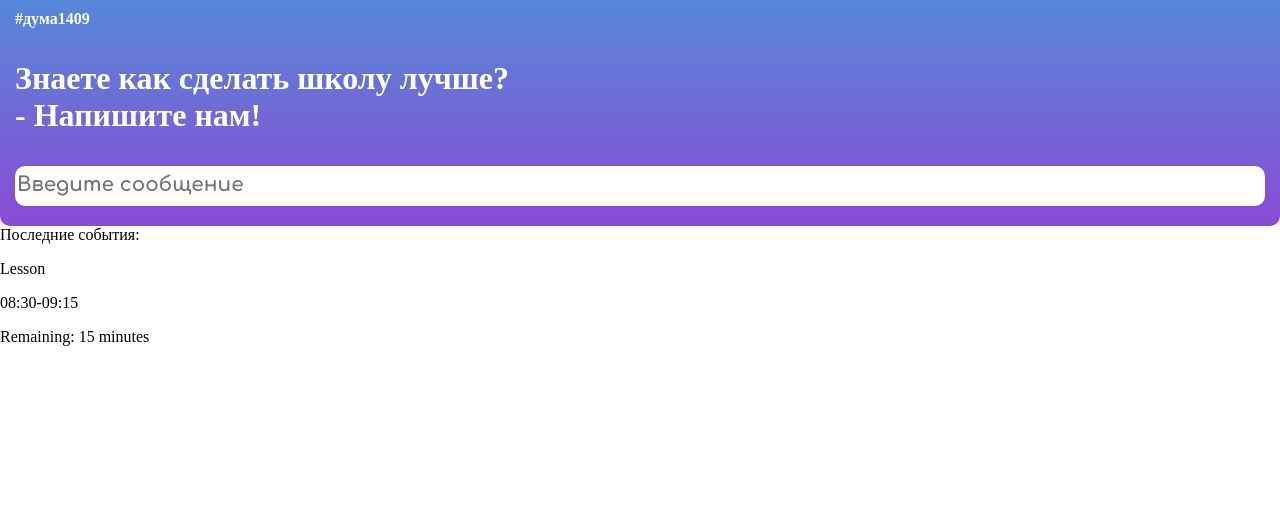
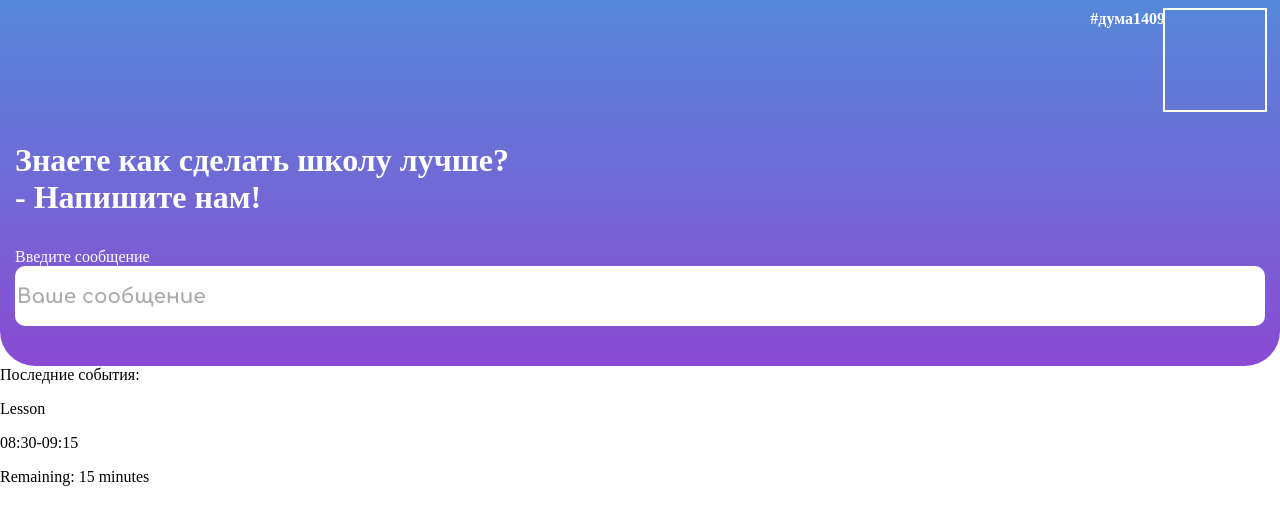
Before and after one commit to UltiMultiGamer/1409web, a PHP site: page / in a window 1280 px wide. Shown: the top 525 px of the page. Run offline with PHP 8.4, Linux system fonts and the light colour scheme; some web fonts are replaced.

Commit message:
df
dasdf

```diff
--- a/index.html
+++ b/index.html
@@ -7,12 +7,14 @@
         <link rel="preconnect" href="https://fonts.googleapis.com">
 <link rel="preconnect" href="https://fonts.gstatic.com" crossorigin>
 <link href="https://fonts.googleapis.com/css2?family=Comfortaa:wght@700&display=swap" rel="stylesheet">
+<link href="https://fonts.cdnfonts.com/css/proxima-nova-2" rel="stylesheet">
     </head>
     <body>
         <div class="elementMain">
-            <h4 class="titleText">#дума1409</h4>
+            <div class="navbarCont"><h4 class="titleText">#дума1409</h4> <div class="menuIcon"></div></div>
             <h3 class="promptQuestion">Знаете как сделать школу лучше? <br>- Напишите нам!</h3>
-            <input type="text" class="surveyInput" placeholder="Введите сообщение" autocomplete="off">
+            <label for="messageInputId">Введите сообщение</label>
+            <input id="messageInputId" type="text" class="surveyInput" placeholder="Ваше сообщение" autocomplete="off">
         </div>
         <div class="newsSection">
             <label class="newsLabel">Последние события:</label>
--- a/mainstyle.css
+++ b/mainstyle.css
@@ -7,17 +7,19 @@
 body {
     margin: 0px;
 }
+
 .elementMain {
     background: rgb(86,136,216);
     background: linear-gradient(180deg, rgba(86,136,216,1) 0%, rgba(138,75,211,1) 100%);
     margin: 0px;
     color: white;
-    font-family: "Proxima Nova local";
-    border-bottom-left-radius: 10px;
-    border-bottom-right-radius: 10px;
+    font-family: "Proxima Nova";
+    border-bottom-left-radius: 35px;
+    border-bottom-right-radius: 35px;
     padding-right: 15px;
     padding-left: 15px;
     padding-top: 10px;
+    padding-bottom: 40px;
 
 
 
@@ -32,13 +34,41 @@ body {
 .surveyInput {
     border-radius: 10px;
     border: 0px solid black;
-    height: 40px;
-    margin-bottom: 20px;
+    height: 60px;
     width: calc(100%);
-
+    font-size: 20px;
 
 }
+.surveyInput:active {
+    animation-name: inputFocusAnim;
+    animation-duration: 2s;
+
+}
+
 .surveyInput::placeholder {
+
     font-size: 20px;
     font-family: "Comfortaa";
+    color: rgba(0, 0, 0, 0.332);
 }
+.menuIcon {
+ outline: 2px white solid;;
+ height: 100px;
+ width: 100px;
+
+}
+.navbarCont {
+    display: flex;
+    justify-content: right;
+}
+
+/* animation section! */
+@keyframes inputFocusAnim
+{
+from {
+outline: red 0px solid;
+}
+to {
+outline: red 3px solid;
+}
+}
```
